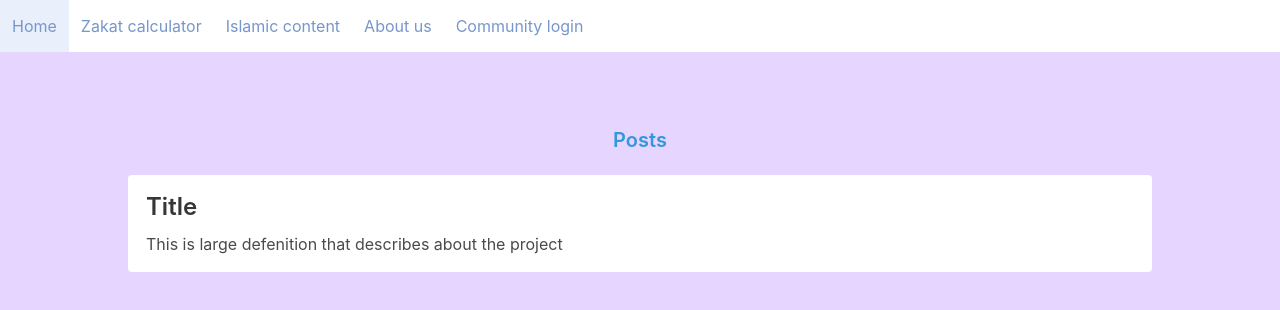
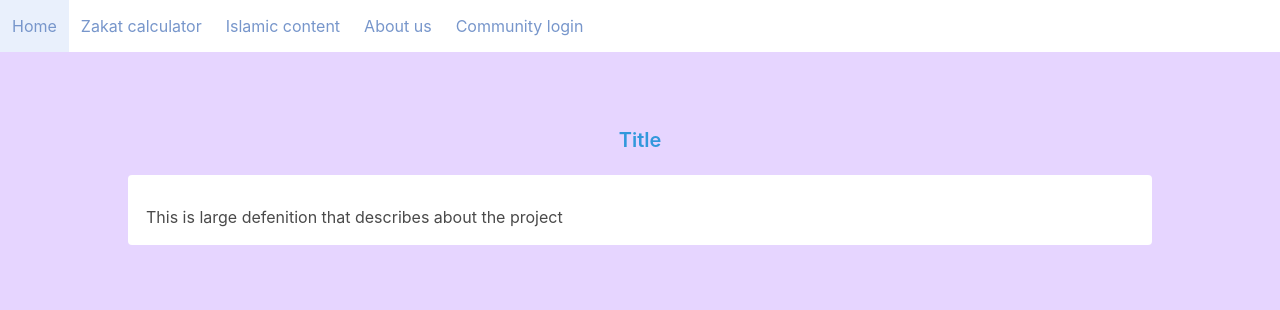
Before and after one commit to AzizStark/Umma-Hacks, a React (Create React App) app in the folder client/: page /blog in a window 1280 px wide. Shown: the top 310 px of the page. Built offline with nearby package versions, Linux system fonts and the light colour scheme.

Commit message:
commit before making a new branch

```diff
--- a/client/src/app/content/contents.js
+++ b/client/src/app/content/contents.js
@@ -1,6 +1,6 @@
 import React from 'react';
 
-
+// idea: this can have the Islamic quotes
 export default class Content extends React.Component {
 
     constructor(props) {
@@ -16,16 +16,20 @@ export default class Content extends React.Component {
         const markdown = `This block of Markdown contains <a href="https://en.wikipedia.org/wiki/HTML">HTML</a>, and will require the <code>html-parser</code> AST plugin to be loaded, in addition to setting the <code class="prop">escapeHtml</code> property to false.`
 
         return (
+            //
             <div style={{ height: '100%' }}>
                 <div className="columns">
 
                     <div className="column" style={{ backgroundColor: 'rgb(230, 213, 255)', display: 'flex', flexDirection: 'column', alignItems: 'center', minHeight: '100vh' }}>
                         <h5 className="title is-5" style={{ color: '#3298dc', marginTop: '6%' }}>
-                            Posts
+                            Title
                         </h5>
+
                         <div style={{backgroundColor: 'white', width: '80%', height: 'auto', textAlign: "left", padding: 18, borderRadius: 4}}>
-                            <h1 className="title is-4"> Title </h1>
-                            <h5 className="subtitle is-6" style={{paddingTop: 10}}> This is large defenition that describes about the project</h5>
+                            <h1 className="title is-4"> </h1>
+                            <h5 className="subtitle is-6" style={{paddingTop: 10}}>
+                            This is large defenition that describes about the project
+                            </h5>
                         </div>
                     </div>
                 </div>
```
